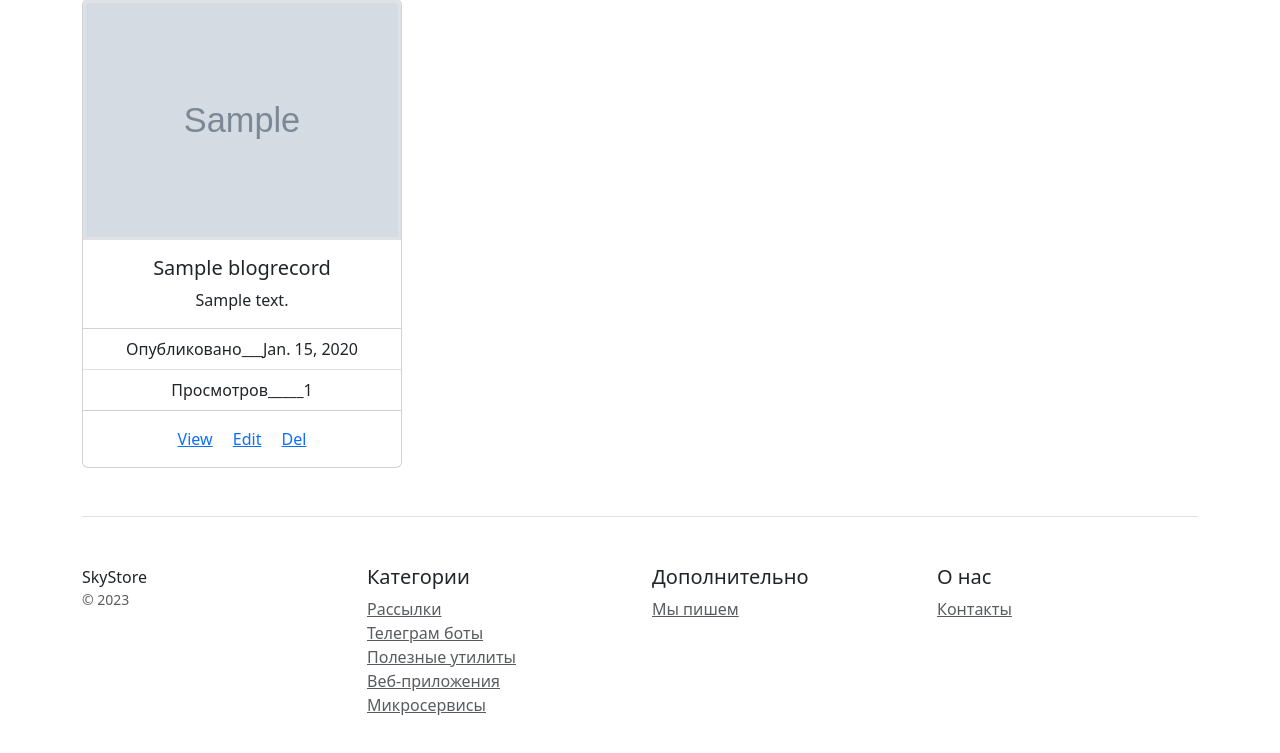
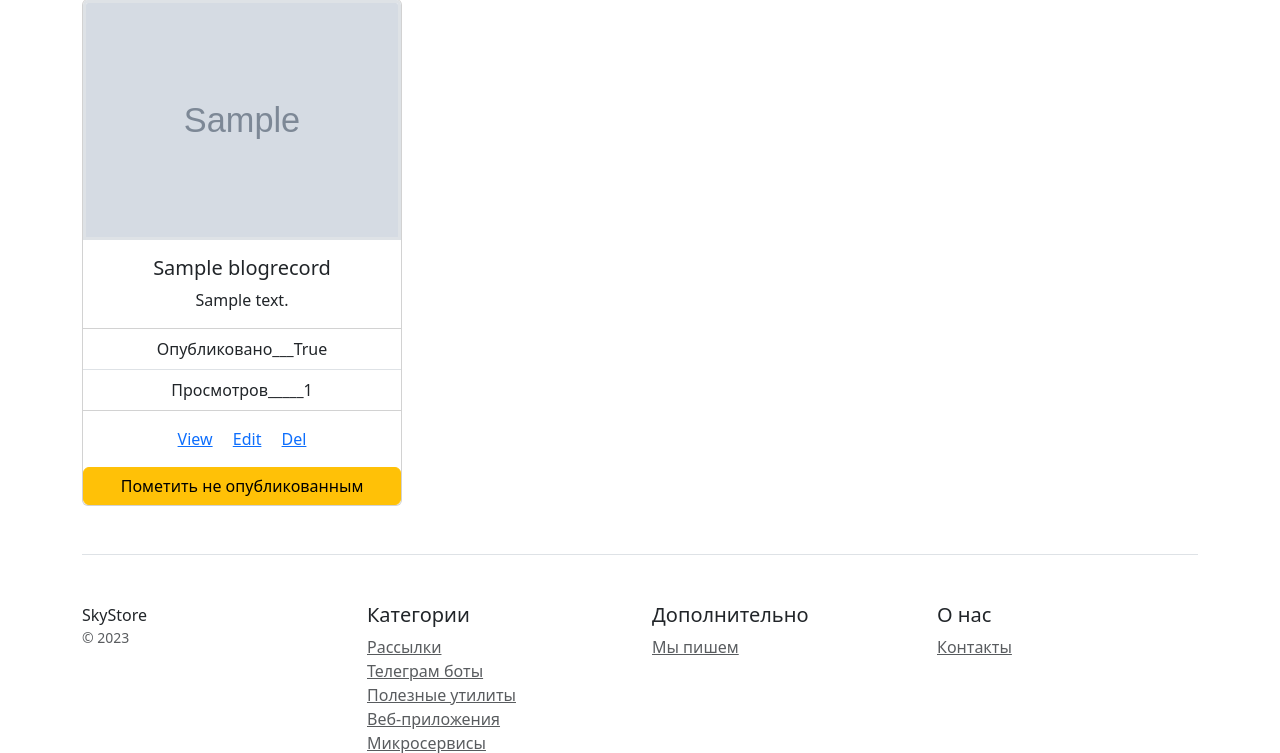
Before and after one commit to scroco158/just_el_shop, a Django app: page /blog/ in a window 1280 px wide. Shown: the part 285-1038 px from the top of the page. Before the commit the page ends 1000 px from the top, so only its background shows below. Run offline with Django 4.2, Linux system fonts and the light colour scheme; tables that the repository leaves empty hold one stand-in row (values such as "Sample post"); grey boxes marked "Sample" are stand-in pictures.

```diff
--- a/blog/models.py
+++ b/blog/models.py
@@ -9,7 +9,7 @@ class BlogRecord(models.Model):
     body = models.TextField(verbose_name='содержимое', **NULLABLE)
     picture = models.ImageField(upload_to='bloglpictures', verbose_name='фото', **NULLABLE)
     published_at = models.DateField(verbose_name='дата публикации', **NULLABLE)
-    is_published = models.BooleanField(default=True, verbose_name='опубликовано')
+    is_published = models.BooleanField(default=False, verbose_name='опубликовано')
     view_count = models.IntegerField(default=0, verbose_name='количество просмотров')
 
     def __str__(self):
--- a/blog/templates/blog/blogrecord_list.html
+++ b/blog/templates/blog/blogrecord_list.html
@@ -13,7 +13,7 @@
                     <p class="card-text">{{object.body|truncatechars:100}}</p>
                   </div>
                   <ul class="list-group list-group-flush">
-                    <li class="list-group-item">Опубликовано___{{object.published_at}}</li>
+                    <li class="list-group-item">Опубликовано___{{object.is_published}}</li>
                     <li class="list-group-item">Просмотров_____{{object.view_count}}</li>
                   </ul>
                   <div class="card-body">
@@ -21,6 +21,11 @@
                     <a href="{% url 'blog:update_record' object.pk %}" class="card-link">Edit</a>
                     <a href="{% url 'blog:delete_record' object.pk %}" class="card-link">Del</a>
                 </div>
+                {% if object.is_published %}
+                    <a class="btn btn-warning" href="#">Пометить не опубликованным</a>
+                {% else %}
+                    <a class="btn btn-success" href="#">Пометить опубликованным</a>
+                {% endif %}
               </div>
           </div>
           {% endfor %}
```
Also changed, not shown: blog/migrations/0002_alter_blogrecord_options_and_more.py (added).
